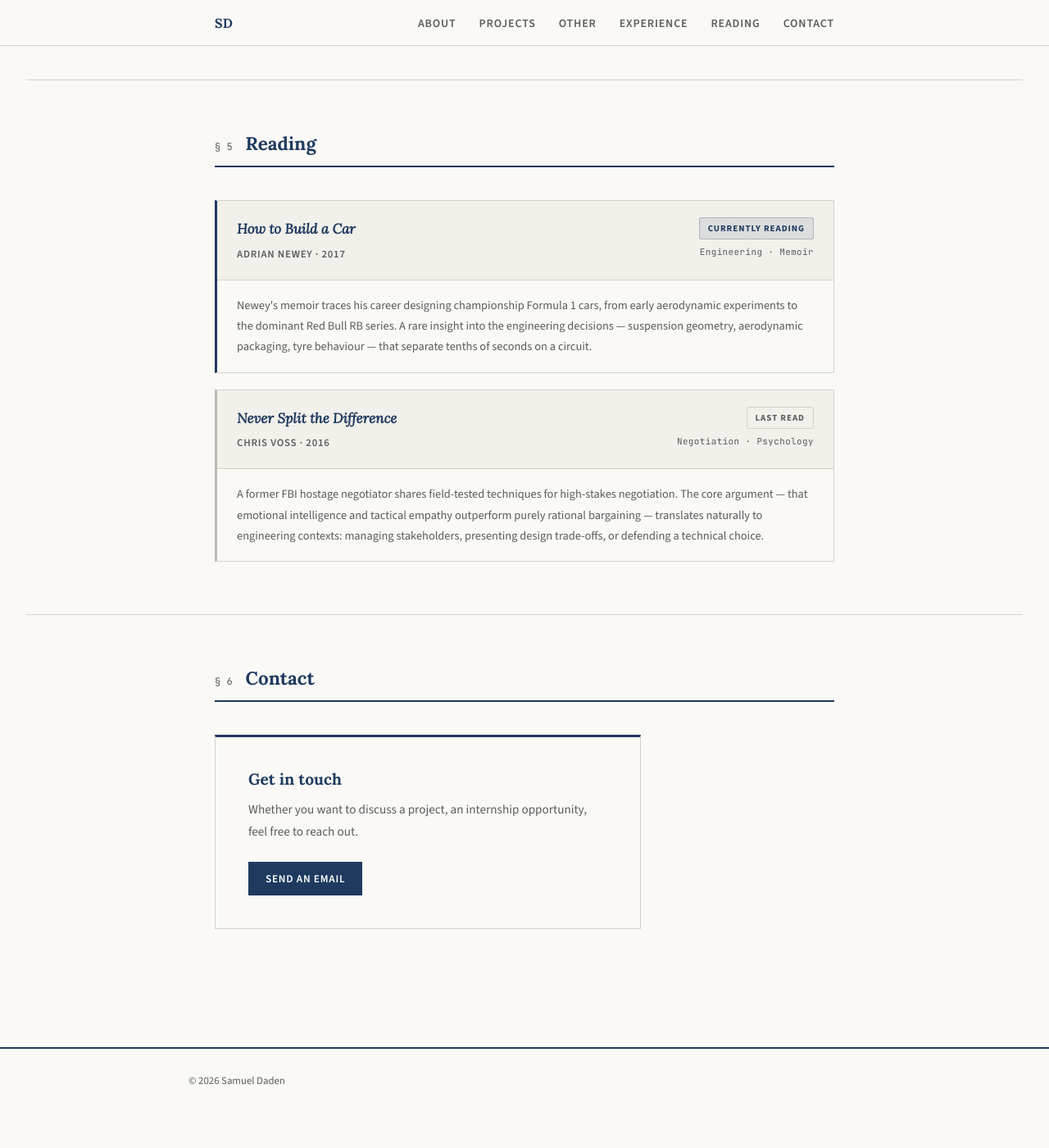
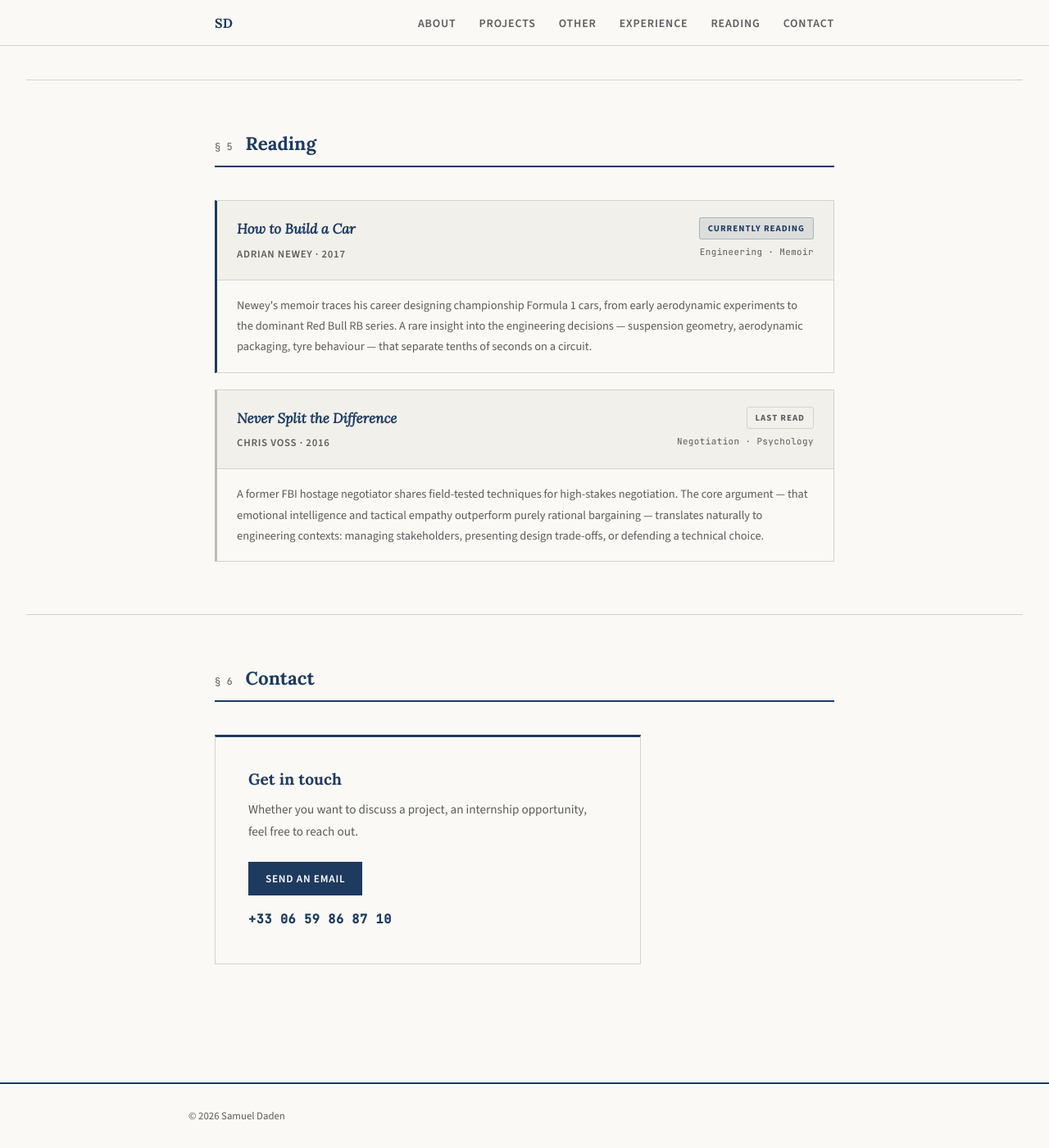
Before and after one commit to SamuelDADEN/Portofolio-Samuel-Daden, a Jekyll site: the page built from index.html, in a window 1280 px wide and 1400 px high, scrolled down 5688 px. Shown: the whole window at 82% size. Built offline with Jekyll 4.4.1, drawn with Linux system fonts in a browser that asks for light colours; before the commit the page ends 7046 px from its top, so only the background shows below that.

Commit message:
feat: add phone number to contact section
https://claude.ai/code/session_012aPQPhdN9sN9dcAX4rw1B2

```diff
--- a/_sass/_home.scss
+++ b/_sass/_home.scss
@@ -640,3 +640,13 @@
     margin-bottom: 24px;
   }
 }
+
+.contact-phone {
+  margin-top: 16px !important;
+  margin-bottom: 0 !important;
+  font-family: $font-mono;
+  font-size: 0.95rem;
+  font-weight: 600;
+  color: $color-navy !important;
+  letter-spacing: 0.04em;
+}
--- a/index.html
+++ b/index.html
@@ -308,7 +308,7 @@ title: Home
     <p>
       Whether you want to discuss a project, an internship opportunity, feel free to reach out.
     </p>
-    <!-- Replace with your real email -->
     <a href="mailto:samueldaden@gmail.com" class="btn btn-primary">Send an Email</a>
+    <p class="contact-phone">+33 06 59 86 87 10</p>
   </div>
 </section>
```
